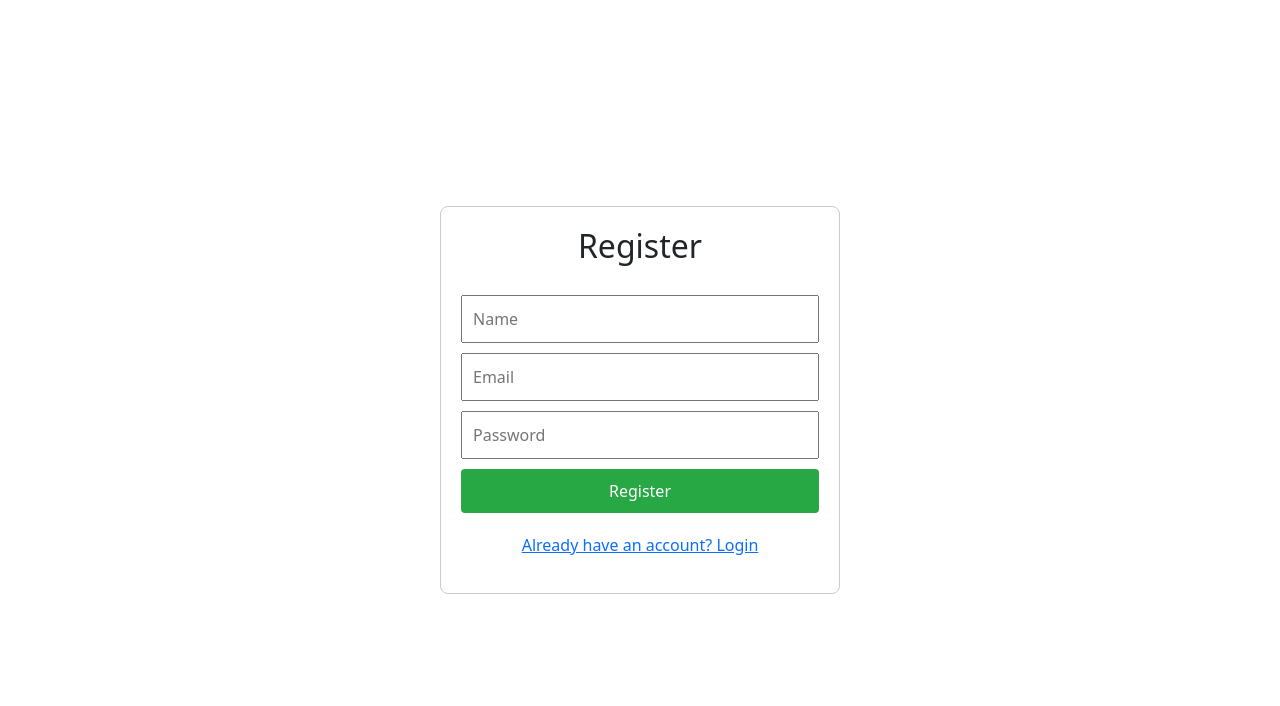
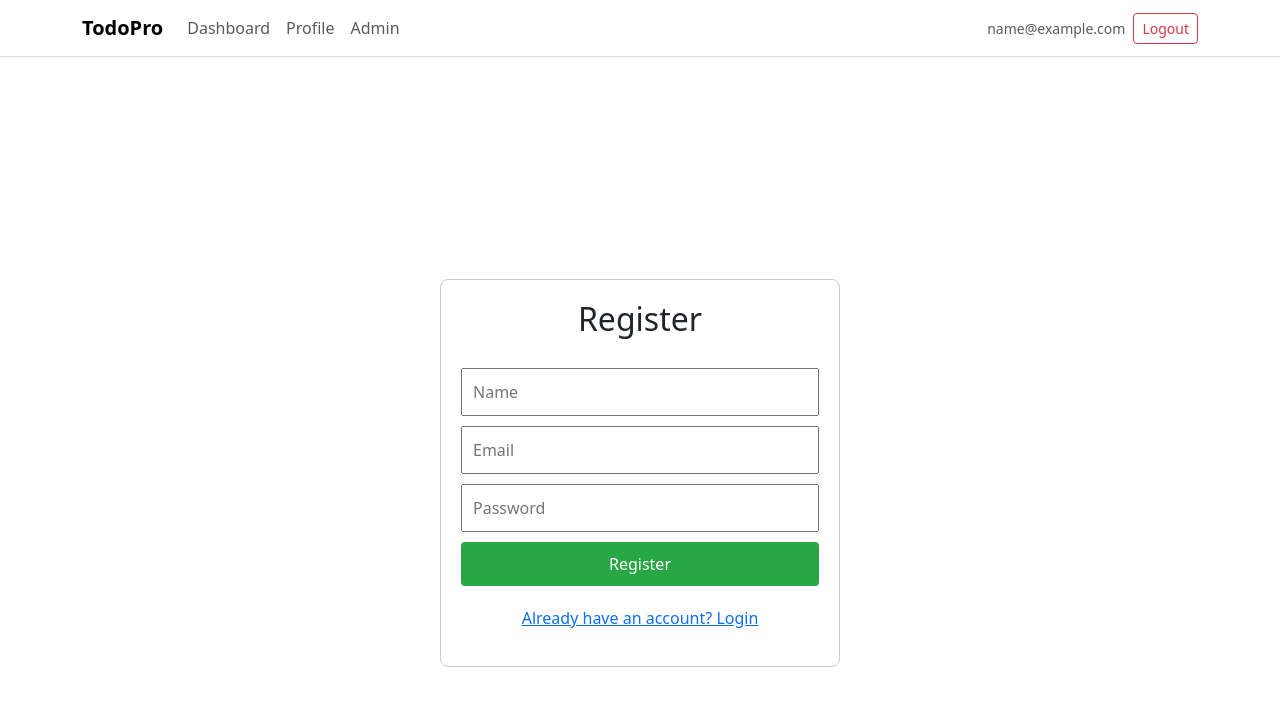
Before and after one commit to iamdebrajghosh/task-manager, a React (Create React App) app in the folder frontend/: page /register in a window 1280 px wide. Shown: the top 706 px of the page. Built offline with nearby package versions, Linux system fonts and the light colour scheme; no server answers; sample sign-in values are in the browser's storage.

Commit message:
Day 16: Updates

```diff
--- a/frontend/src/App.js
+++ b/frontend/src/App.js
@@ -10,12 +10,14 @@ import './App.css';
 import { ToastContainer } from 'react-toastify';
 import 'react-toastify/dist/ReactToastify.css';
 import { AuthProvider } from './context/AuthContext';
+import Navbar from './components/Navbar';
 
 function App() {
   return (
     <BrowserRouter>
       <AuthProvider>
       <ToastContainer position="top-right" autoClose={3000} hideProgressBar={false} />
+      <Navbar />
       <Routes>
         <Route path="/" element={<Navigate to="/login" replace />} />
         <Route path="/login" element={<LoginPage />} />
--- a/frontend/src/axiosInstance.js
+++ b/frontend/src/axiosInstance.js
@@ -1,4 +1,5 @@
 import axios from "axios";
+import { toast } from "react-toastify";
 
 let accessTokenCache = null;
 let refreshTokenCache = null;
@@ -103,12 +104,14 @@ axiosInstance.interceptors.response.use(
       onRefreshed(newAccessToken);
       originalRequest.headers["Authorization"] = `Bearer ${newAccessToken}`;
       originalRequest.headers["x-auth-token"] = newAccessToken;
+      toast.success("Token refreshed");
       return axiosInstance(originalRequest);
     } catch (e) {
       isRefreshing = false;
       clearAuth();
       const current = window.location.pathname;
       if (current !== "/login" && current !== "/register") {
+        toast.error("Session expired. Please log in again.");
         window.location.href = "/login";
       }
       return Promise.reject(error);
--- /dev/null
+++ b/frontend/src/components/Loader.jsx
@@ -0,0 +1,6 @@
+import React from "react";
+
+export default function Loader({ size = "sm" }) {
+  const cls = size === "lg" ? "spinner-border" : "spinner-border spinner-border-sm";
+  return <span className={cls} role="status" aria-hidden="true" />;
+}
--- /dev/null
+++ b/frontend/src/components/Navbar.jsx
@@ -0,0 +1,49 @@
+import React from "react";
+import { Link } from "react-router-dom";
+import { useAuth } from "../context/AuthContext";
+
+export default function Navbar() {
+  const { isAuthenticated, user, logout } = useAuth() || {};
+  return (
+    <nav className="navbar navbar-expand-lg navbar-light bg-white border-bottom mb-3">
+      <div className="container">
+        <Link className="navbar-brand fw-semibold" to={isAuthenticated ? "/dashboard" : "/"}>TodoPro</Link>
+        <button className="navbar-toggler" type="button" data-bs-toggle="collapse" data-bs-target="#navMain">
+          <span className="navbar-toggler-icon" />
+        </button>
+        <div className="collapse navbar-collapse" id="navMain">
+          <ul className="navbar-nav me-auto mb-2 mb-lg-0">
+            {isAuthenticated && (
+              <>
+                <li className="nav-item">
+                  <Link className="nav-link" to="/dashboard">Dashboard</Link>
+                </li>
+                <li className="nav-item">
+                  <Link className="nav-link" to="/profile">Profile</Link>
+                </li>
+                {user?.role === "admin" && (
+                  <li className="nav-item">
+                    <Link className="nav-link" to="/admin/stats">Admin</Link>
+                  </li>
+                )}
+              </>
+            )}
+          </ul>
+          <div className="d-flex align-items-center gap-2">
+            {isAuthenticated ? (
+              <>
+                <span className="text-muted small">{user?.email}</span>
+                <button className="btn btn-outline-danger btn-sm" onClick={() => logout?.()}>Logout</button>
+              </>
+            ) : (
+              <>
+                <Link className="btn btn-outline-primary btn-sm" to="/login">Login</Link>
+                <Link className="btn btn-primary btn-sm" to="/register">Register</Link>
+              </>
+            )}
+          </div>
+        </div>
+      </div>
+    </nav>
+  );
+}
--- a/frontend/src/pages/LoginPage.js
+++ b/frontend/src/pages/LoginPage.js
@@ -2,6 +2,8 @@ import React, { useState, useEffect } from "react";
 import { useNavigate } from "react-router-dom";
 import axios, { setAccessToken, setRefreshToken } from "../axiosInstance";
 import { useAuth } from "../context/AuthContext";
+import Loader from "../components/Loader";
+import { toast } from "react-toastify";
 
 function LoginPage() {
   const [form, setForm] = useState({ email: "", password: "" });
@@ -34,11 +36,13 @@ function LoginPage() {
       if (login) {
         const result = await login(form.email, form.password);
         if (result.ok) {
+          toast.success("Login successful");
           const role = result.user?.role || "user";
           const dest = role === "admin" ? "/admin/stats" : "/dashboard";
           navigate(dest, { replace: true });
           return;
         }
+        toast.error(result.error || "Invalid credentials");
         setError(result.error || "Login failed");
         return;
       }
@@ -54,10 +58,12 @@ function LoginPage() {
         if (res.data.user) {
           localStorage.setItem("user", JSON.stringify(res.data.user));
         }
+        toast.success("Login successful");
         const role = res.data.user?.role || "user";
         const dest = role === "admin" ? "/admin/stats" : "/dashboard";
         navigate(dest, { replace: true });
       } else {
+        toast.error("No token received from server");
         setError("No token received from server");
       }
     } catch (err) {
@@ -66,12 +72,15 @@ function LoginPage() {
       if (err.response) {
         // Server responded with error
         const errorMsg = err.response.data?.msg || err.response.data?.error || `Login failed: ${err.response.status}`;
+        toast.error(errorMsg);
         setError(errorMsg);
       } else if (err.request) {
         // Request made but no response (server not running or CORS issue)
+        toast.error("Network error. Check backend.");
         setError("Cannot connect to server. Please make sure the backend is running on http://localhost:5000");
       } else {
         // Error setting up request
+        toast.error("An error occurred");
         setError("An error occurred: " + err.message);
       }
     } finally {
@@ -151,7 +160,7 @@ function LoginPage() {
         >
           {loading ? (
             <span style={{ display: "inline-flex", alignItems: "center", gap: 8 }}>
-              <span className="spinner" />
+              <Loader />
               Logging in...
             </span>
           ) : (
```
